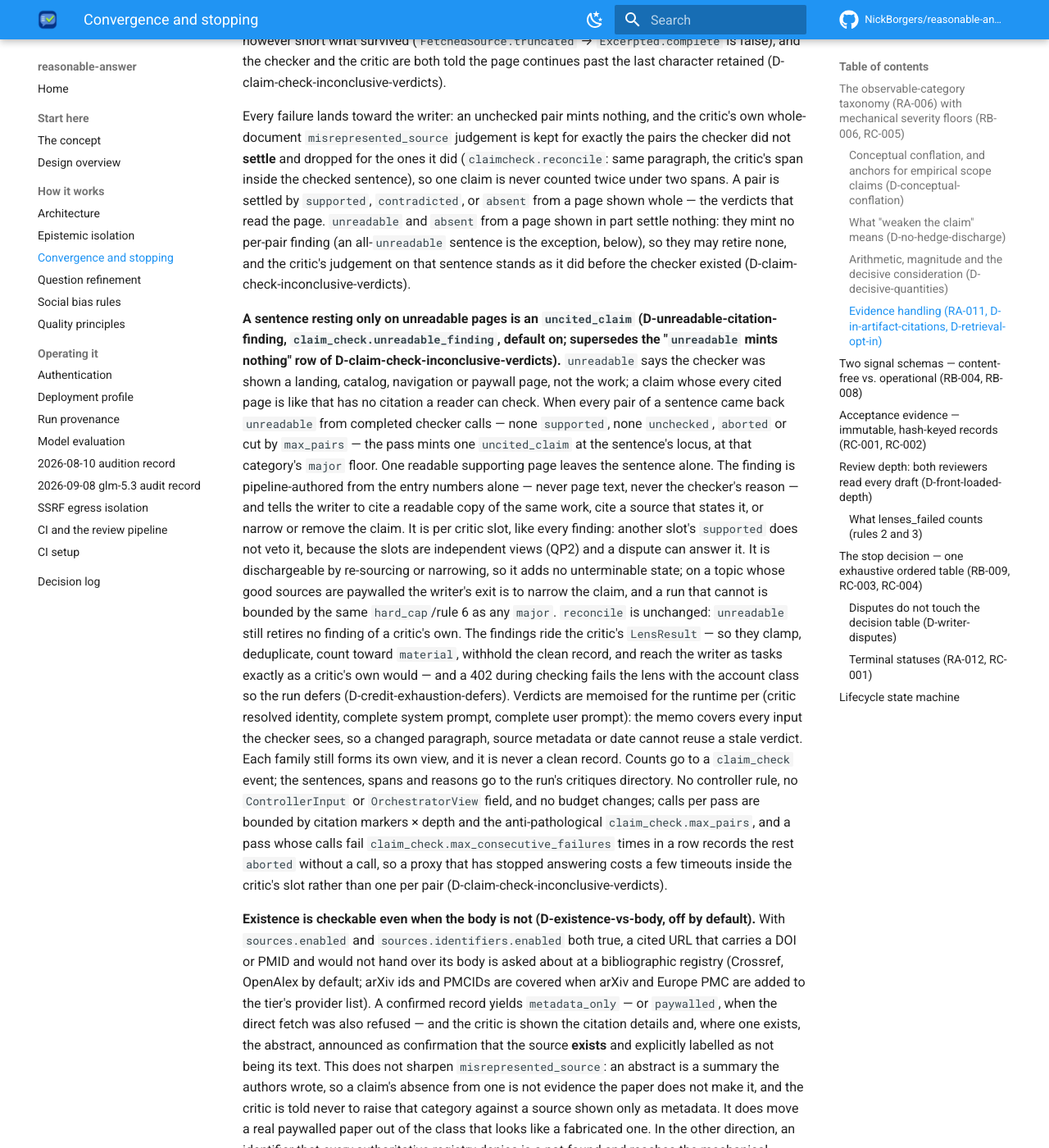
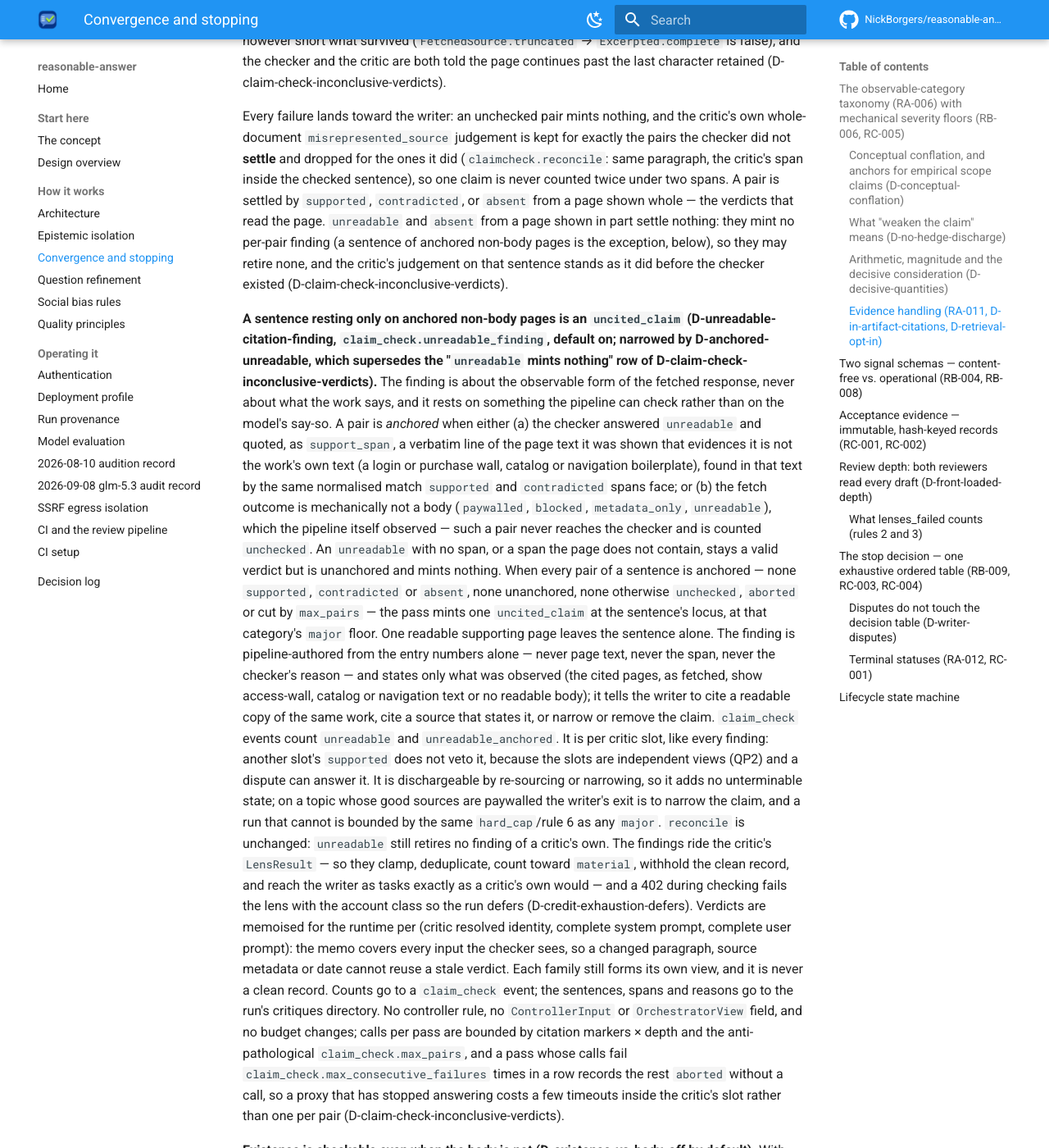
Before and after one commit to NickBorgers/reasonable-answer, an MkDocs documentation site: the page built from docs/convergence.md, in a window 1280 px wide and 1400 px high, scrolled down 12887 px. Shown: the whole window at 82% size. Built offline with MkDocs 1.6.1 and Material for MkDocs 9.7.7, drawn with Linux system fonts in a browser that asks for light colours; comment, search, counter and statistics services are not loaded.

Commit message:
feat(claimcheck): an unreadable verdict mints a finding only when anchored (D-anchored-unreadable) (#244)
* feat(claimcheck): an unreadable verdict mints a finding only when anchored (D-anchored-unreadable)

Co-Authored-By: Claude Opus 5.5 <noreply@anthropic.com>

* fix: address reviewer findings (cycle 1, cold)

Addressed both documentation blockers. Active claim-check docs now describe span and mechanical fetch anchoring, while unanchored unreadable verdicts mint nothing. Runtime rationale no longer asserts that a fetched response is not the work, and the existing isolation regression test now rejects that phrase. Full offline suite and Ruff pass.

Addressed:
  - docs/docs-claim-check-semantics-1
  - docs/docs-anchored-rationale-drift-1

---------

Co-authored-by: Claude Opus 5.5 <noreply@anthropic.com>
Co-authored-by: reasonable-answer agent <ci@reasonable-answer.local>

```diff
--- a/docs/convergence.md
+++ b/docs/convergence.md
@@ -456,19 +456,28 @@ whole-document `misrepresented_source` judgement is kept for exactly the pairs t
 inside the checked sentence), so one claim is never counted twice under two spans. A pair is settled
 by `supported`, `contradicted`, or `absent` from a page shown whole — the verdicts that read the page.
 `unreadable` and `absent` from a page shown in part settle nothing: they mint no per-pair finding
-(an all-`unreadable` sentence is the exception, below), so they may retire none, and the critic's judgement on that sentence stands as it did before the checker existed
+(a sentence of anchored non-body pages is the exception, below), so they may retire none, and the critic's judgement on that sentence stands as it did before the checker existed
 (D-claim-check-inconclusive-verdicts).
 
-**A sentence resting only on unreadable pages is an `uncited_claim` (D-unreadable-citation-finding,
-`claim_check.unreadable_finding`, default on; supersedes the "`unreadable` mints nothing" row of
-D-claim-check-inconclusive-verdicts).** `unreadable` says the checker was shown a landing, catalog,
-navigation or paywall page, not the work; a claim whose every cited page is like that has no citation a
-reader can check. When every pair of a sentence came back `unreadable` from completed checker calls —
-none `supported`, none `unchecked`, `aborted` or cut by `max_pairs` — the pass mints one `uncited_claim`
-at the sentence's locus, at that category's `major` floor. One readable supporting page leaves the
-sentence alone. The finding is pipeline-authored from the entry numbers alone — never page text, never
-the checker's reason — and tells the writer to cite a readable copy of the same work, cite a source that
-states it, or narrow or remove the claim. It is per critic slot, like every finding: another slot's
+**A sentence resting only on anchored non-body pages is an `uncited_claim` (D-unreadable-citation-finding,
+`claim_check.unreadable_finding`, default on; narrowed by D-anchored-unreadable, which supersedes the
+"`unreadable` mints nothing" row of D-claim-check-inconclusive-verdicts).** The finding is about the
+observable form of the fetched response, never about what the work says, and it rests on something the
+pipeline can check rather than on the model's say-so. A pair is *anchored* when either (a) the checker
+answered `unreadable` and quoted, as `support_span`, a verbatim line of the page text it was shown that
+evidences it is not the work's own text (a login or purchase wall, catalog or navigation boilerplate),
+found in that text by the same normalised match `supported` and `contradicted` spans face; or (b) the
+fetch outcome is mechanically not a body (`paywalled`, `blocked`, `metadata_only`, `unreadable`), which
+the pipeline itself observed — such a pair never reaches the checker and is counted `unchecked`. An
+`unreadable` with no span, or a span the page does not contain, stays a valid verdict but is unanchored
+and mints nothing. When every pair of a sentence is anchored — none `supported`, `contradicted` or
+`absent`, none unanchored, none otherwise `unchecked`, `aborted` or cut by `max_pairs` — the pass mints
+one `uncited_claim` at the sentence's locus, at that category's `major` floor. One readable supporting
+page leaves the sentence alone. The finding is pipeline-authored from the entry numbers alone — never
+page text, never the span, never the checker's reason — and states only what was observed (the cited
+pages, as fetched, show access-wall, catalog or navigation text or no readable body); it tells the
+writer to cite a readable copy of the same work, cite a source that states it, or narrow or remove the
+claim. `claim_check` events count `unreadable` and `unreadable_anchored`. It is per critic slot, like every finding: another slot's
 `supported` does not veto it, because the slots are independent views (QP2) and a dispute can answer it.
 It is dischargeable by re-sourcing or narrowing, so it adds no unterminable state; on a topic whose good
 sources are paywalled the writer's exit is to narrow the claim, and a run that cannot is bounded by the
```
Also changed, not shown: docs/architecture.md (+1 -1 lines), docs/decisions/D-anchored-unreadable.md (added, +56 -0 lines), docs/decisions/D-claim-level-verification.md (+6 -4 lines), docs/decisions/D-unreadable-citation-finding.md (+4 -0 lines), docs/quality-principles.md (+1 -1 lines), 6 other files.
